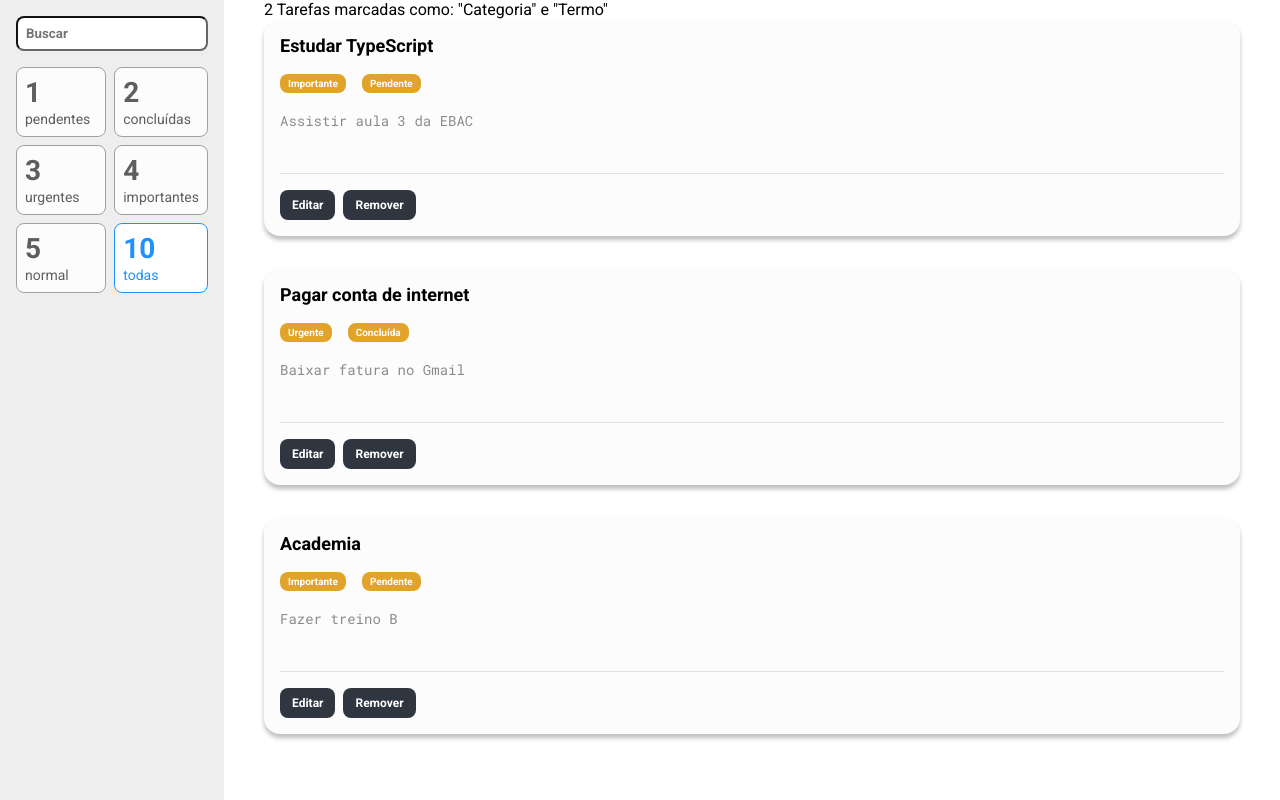
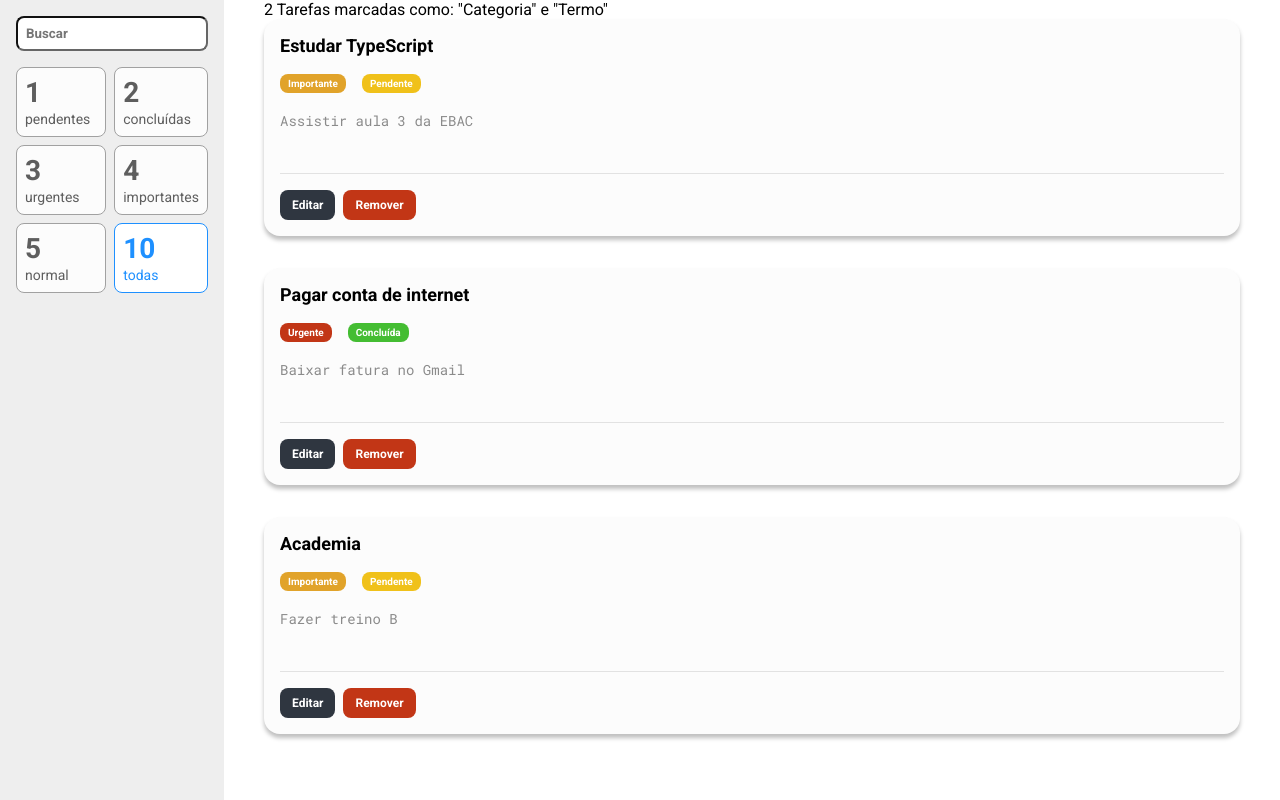
Before and after one commit to ystanz/project_todo-list, a React (Vite) app: page / in a window 1280 px wide. Built offline with nearby package versions, Linux system fonts and the light colour scheme.

Commit message:
style: centralize colors in a separate file and appy to buttons

```diff
--- a/src/components/Task/index.tsx
+++ b/src/components/Task/index.tsx
@@ -14,19 +14,21 @@ const Task = ({ description, priority, status, title }: Props) => {
   return (
     <S.Card>
       <S.Title>{title}</S.Title>
-      <S.Tag>{priority}</S.Tag>
-      <S.Tag>{status}</S.Tag>
+      <S.Tag priority={priority}>{priority}</S.Tag>
+      <S.Tag status={status}>{status}</S.Tag>
       <S.Description value={description} />
       <S.ActionBar>
         {isEditing ? (
           <>
-            <S.Button>Salvar</S.Button>
-            <S.Button onClick={() => setIsEditing(false)}>Cancelar</S.Button>
+            <S.SaveButton>Salvar</S.SaveButton>
+            <S.RemoveCancelButton onClick={() => setIsEditing(false)}>
+              Cancelar
+            </S.RemoveCancelButton>
           </>
         ) : (
           <>
             <S.Button onClick={() => setIsEditing(true)}>Editar</S.Button>
-            <S.Button>Remover</S.Button>
+            <S.RemoveCancelButton>Remover</S.RemoveCancelButton>
           </>
         )}
       </S.ActionBar>
--- a/src/components/Task/style.ts
+++ b/src/components/Task/style.ts
@@ -1,4 +1,21 @@
 import styled from 'styled-components'
+import variables from '../../styles/variables'
+
+type TagProps = {
+  priority?: string
+  status?: string
+}
+
+function returnBackgroundColor(props: TagProps): string {
+  if ('status' in props) {
+    if (props.status === 'Pendente') return variables.yellow
+    if (props.status === 'Concluída') return variables.green
+  } else if ('priority' in props) {
+    if (props.priority === 'Urgente') return variables.red
+    if (props.priority === 'Importante') return variables.yellow2
+  }
+  return '#ccc'
+}
 
 export const Card = styled.div`
   padding: 16px;
@@ -14,13 +31,13 @@ export const Title = styled.h3`
   font-weight: bold;
 `
 
-export const Tag = styled.span`
+export const Tag = styled.span<TagProps>`
   padding: 4px 8px;
   margin-right: 16px;
   color: #fff;
   font-weight: bold;
   font-size: 10px;
-  background-color: #e1a32a;
+  background-color: ${(props) => returnBackgroundColor(props)};
   border-radius: 8px;
   display: inline-block;
 `
@@ -55,3 +72,9 @@ export const Button = styled.button`
   cursor: pointer;
   background-color: #2f3640;
 `
+export const SaveButton = styled(Button)`
+  background-color: ${variables.green};
+`
+export const RemoveCancelButton = styled(Button)`
+  background-color: ${variables.red};
+`
--- /dev/null
+++ b/src/styles/variables.ts
@@ -0,0 +1,6 @@
+export default {
+  red: '#c23616',
+  green: '#44bd32',
+  yellow: '#f0c11a',
+  yellow2: '#e1a32a'
+}
```
